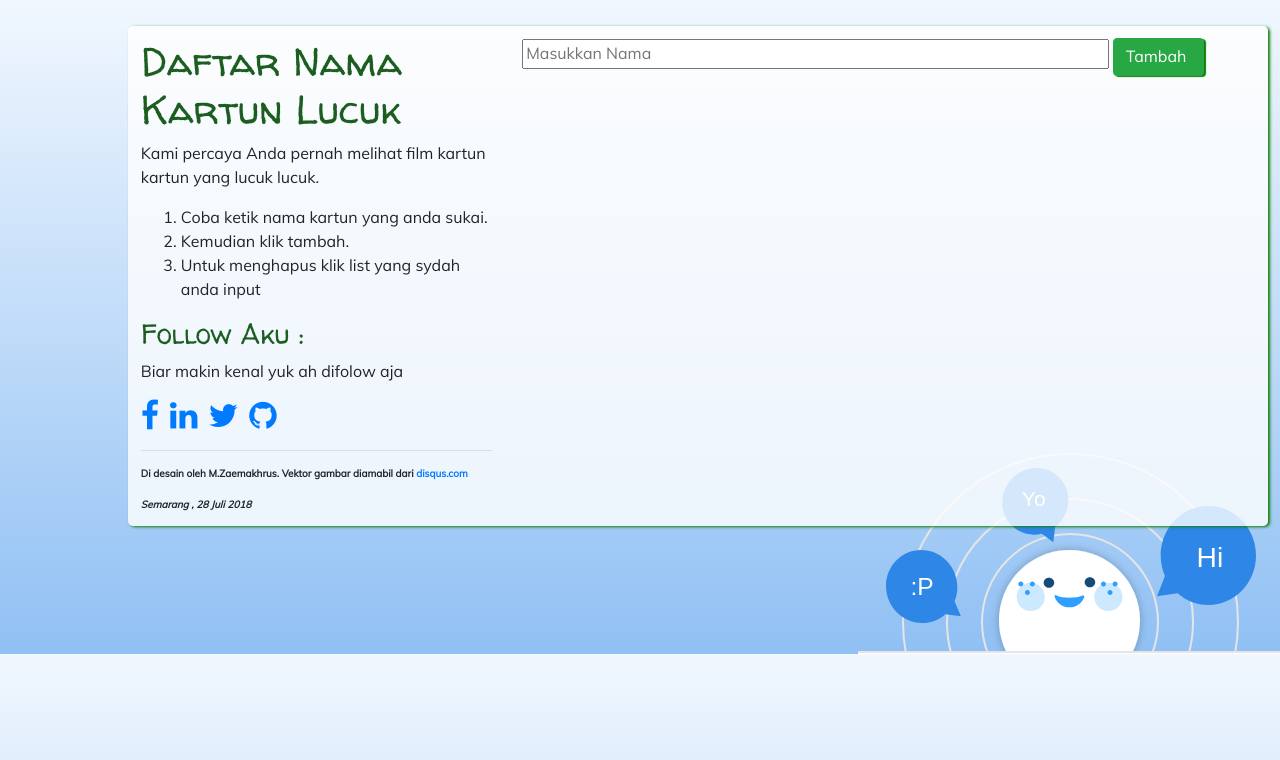
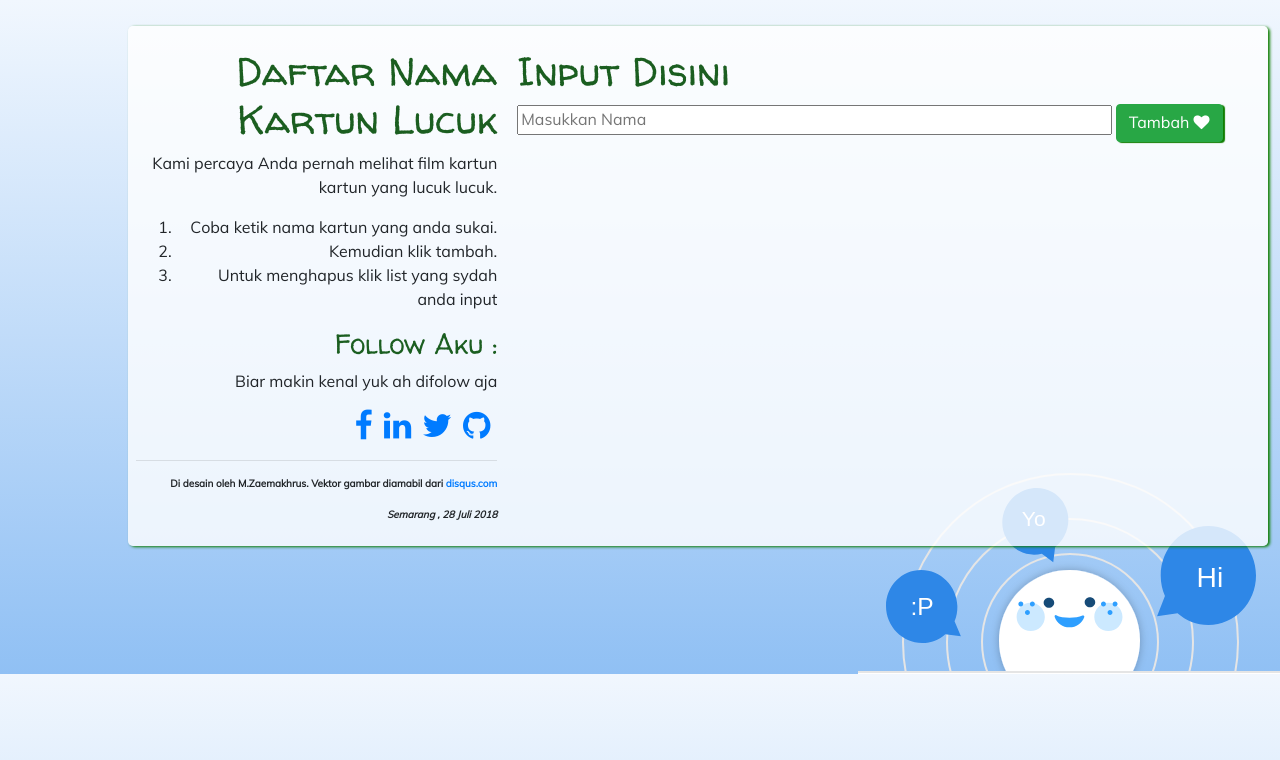
Before and after one commit to desawarna/todolist-lucu, a plain HTML site: page index.html in a window 1280 px wide. Drawn offline with Linux system fonts and the light colour scheme.

Commit message:
Add Icon

```diff
--- a/css/desainku.css
+++ b/css/desainku.css
@@ -31,6 +31,14 @@ h1, h2, h3, h4, h5, h6 {
     font-family: "muli-regular";
     box-shadow: 2px 1px 3px rgb(16, 126, 2);
 }
+.kiri {
+    text-align: right;
+    padding: 10px;
+}
+.kanan {
+    text-align: left;
+    padding: 10px;
+}
 .btn {
     box-shadow: 2px 1px 1px rgb(16, 126, 2);
 }
--- a/index.html
+++ b/index.html
@@ -11,7 +11,7 @@
     <div class="container">
         <div>
             <div class="row">
-                <div class="col-md-4">
+                <div class="col-md-4 col-sm-4 kiri">
                     <h1>Daftar Nama Kartun Lucuk</h1>
                     <p>Kami percaya Anda pernah melihat film kartun kartun yang lucuk lucuk.
                         <ol><li>Coba ketik nama kartun yang anda sukai.</li>
@@ -32,9 +32,10 @@
                     </div>
 
                 </div>
-                <div class="col-md-8">
+                <div class="col-md-8 col-sm-8 kanan">
+                    <h1>Input Disini</h1>
                     <input id="input-kartun" placeholder="Masukkan Nama"/>
-                    <button id="button" class="btn btn-success">Tambah <i class="fa fa-add-plus"></i> </button>
+                    <button id="button" class="btn btn-success">Tambah <i class="fa fa-heart"></i> </button>
                     <br /> <br />
                     <ul id="list" class="list-group">
                     </ul>
```
